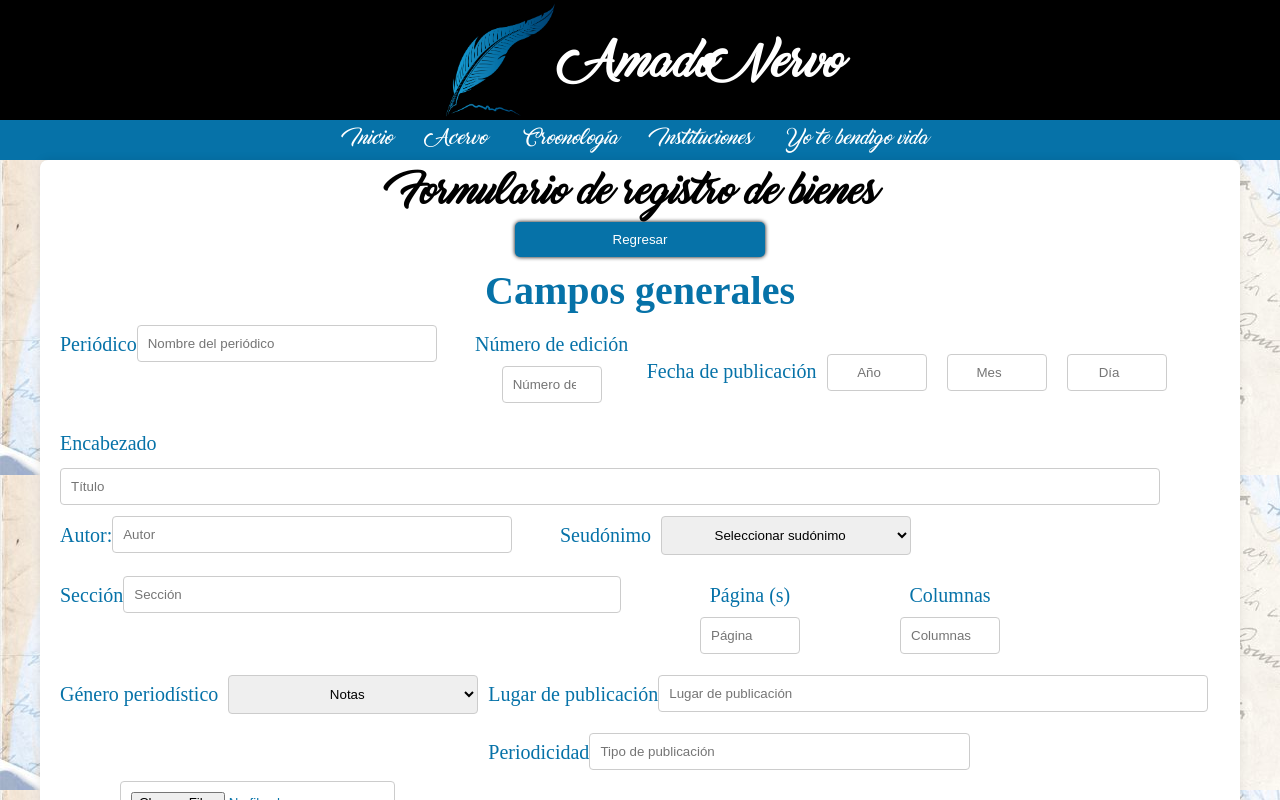
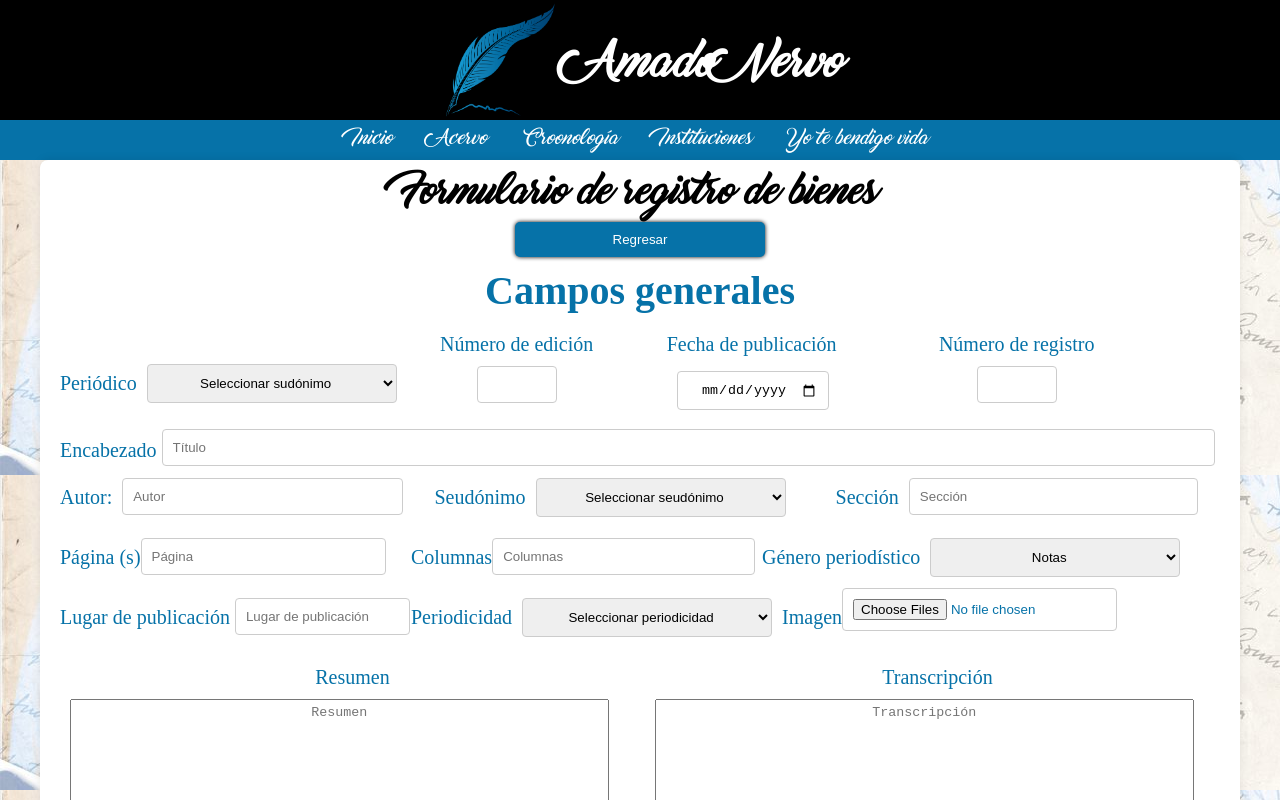
Before and after one commit to Robinlop64/client_nervo, a React (Create React App) app: page /registro/periodicos in a window 1280 px wide. Shown: the top 800 px of the page. Built offline with nearby package versions, Linux system fonts and the light colour scheme.

Commit message:
regperiodicos

```diff
--- a/src/componentes/pages/formularios/RegPeriodicos.js
+++ b/src/componentes/pages/formularios/RegPeriodicos.js
@@ -143,25 +143,9 @@ export const RegPeriodicos = () => {
     const guardar_foto = async (e) => {
         e.preventDefault();
         let nueva_foto = formulario;
-        const { datos } = await Api("https://backend-prueba-apel.onrender.com/api/hemerografia/registrar", "POST", nueva_foto);
+        //const { datos } = await Api("https://backend-prueba-apel.onrender.com/api/hemerografia/registrar", "POST", nueva_foto);
+        console.log(nueva_foto)
 
-        if (datos.status === "successs") {
-            console.log("status success")
-            const fileInput = document.querySelector("#file");
-            const formData = new FormData();
-            Array.from(fileInput.files).forEach((file, index) => {
-                formData.append(`files`, file);
-            });
-            console.log("formdata",formData)
-            const { subida2 } = await Api(`https://backend-prueba-apel.onrender.com/api/hemerografia/registrar-imagen/${datos.publicacionGuardada._id}`, "POST", formData, true);
-            const { subida } = await Api(`https://backend-google-fnsu.onrender.com/api/hemerografia/registrar-imagen/${datos.publicacionGuardada._id}`, "POST", formData, true);
-
-            setResultado(true);
-            setSaved("saved");
-        } else {
-            console.log("status error")
-            setSaved("error");
-        }
     };
 
     return (
@@ -181,42 +165,57 @@ export const RegPeriodicos = () => {
                         <h2>Campos generales</h2>
 
                         <div className='divisor_form'>
-                        <div className='divisor_form'>
-                            <div className="form-group">
+
+                            <div className="form-group" id="nombrePeriodico">
                                 <label htmlFor="nombrePeriodico">Periódico</label>
+                                <select
+                                    id="nombrePeriodicoSelect"
+                                    name="nombre_periodico"
+                                    value={formulario.nombre_periodico || ''}
+                                    onChange={cambiado}
+                                >
+
+                                    <option value="">Seleccionar sudónimo</option>
+                                    <option value="El Nacional">El Nacional</option>
+
+                                </select>
+
+
+                            </div>
+                            <div className="form-group" id="numeroEdicion">
+                                <label htmlFor="numeroEdicion">Número de edición</label>
                                 <input
-                                    type="text"
-                                    id="nombrePeriodico"
-                                    name="nombre_periodico"
-                                    placeholder="Nombre del periódico"
-                                    value={formulario.nombre_periodico || ''}
+                                    type="number"
+                                    id="numeroEdicionInput"
+                                    name="numero_edicion"
+                                    value={formulario.numero_edicion}
                                     onChange={cambiado}
                                 />
                             </div>
-                            <div className="form-group" id='fecha2'>
-                                <label htmlFor="numeroEdicion">Número de edición</label>
+
+                            <div className="form-group" id="FechaPublicacion">
+                            <label id='fecha_publicacionLabel'>Fecha de publicación</label>
+                            <input
+                                type="date"
+                                name="anio2"
+                                value={formulario.fecha_publicacion}
+                                onChange={cambiado}
+                            />
+                            </div>
+
+                            <div className="form-group" id="numeroEdicion">
+                                <label htmlFor="numeroEdicion">Número de registro</label>
                                 <input
                                     type="number"
-                                    id="numeroEdicion"
-                                    name="num_edicion"
-                                    placeholder="Número de edición"
-                                    value={formulario.num_edicion || ''}
+                                    id="numeroEdicionInput"
+                                    name="numero_registro"
+                                    value={formulario.numero_registro || ''}
                                     onChange={cambiado}
                                 />
                             </div>
                             <div className="form-group">
-                            <label id='fecha_publicacion'>Fecha de publicación</label>
-                            </div>
-                            <div className="form-group" id='fecha3'>
-                                <input type="number" name="anio2" className="small-input" placeholder="Año" value={formulario.anio2 || ''} onChange={cambiado} />
-                                <input type="number" name="mes2" className="small-input" placeholder="Mes" value={formulario.mes2 || ''} onChange={cambiado} />
-                                <input type="number" name="dia2" className="small-input" placeholder="Día" value={formulario.dia2 || ''} onChange={cambiado} />
-                            </div>
-
-
-                            <div className="form-group">
                                 <label>Encabezado</label>
-                                <input type="textarea" name="titulo" placeholder="Título" value={formulario.titulo || ''} onChange={cambiado} />
+                                <input id='encabezado' type="textarea" name="encabezado" placeholder="Título" value={formulario.encabezado|| ''} onChange={cambiado} />
                             </div>
 
                             <div className="form-group" id='autor'>
@@ -231,7 +230,7 @@ export const RegPeriodicos = () => {
                                     value={formulario.seudonimos || ''}
                                     onChange={cambiado}
                                 >
-                                    <option value="">Seleccionar sudónimo</option>
+                                    <option value="">Seleccionar seudónimo</option>
                                     <option value="Román">Román</option>
                                     <option value="Rip-Rip">Rip-Rip</option>
                                     <option value="Tricio">Tricio</option>
@@ -252,18 +251,22 @@ export const RegPeriodicos = () => {
                                     onChange={cambiado}
                                 />
                             </div>
-                            <div className="form-group" id='fecha2'>
+                        </div>
+                            <div className='divisor_form2'>
+
+
+                            <div className="form-group" id='pagina'>
                                 <label htmlFor="pagina">Página (s)</label>
                                 <input
                                     type="text"
-                                    id="pagina"
-                                    name="num_paginas"
+                                    id="paginaInput"
+                                    name="numero_paginas"
                                     placeholder="Página"
-                                    value={formulario.num_paginas || ''}
+                                    value={formulario.numero_paginas }
                                     onChange={cambiado}
                                 />
                             </div>
-                            <div className="form-group" id='fecha2' >
+                            <div className="form-group" id='columnas' >
                                 <label htmlFor="columnas">Columnas</label>
                                 <input
                                     type="text"
@@ -274,7 +277,6 @@ export const RegPeriodicos = () => {
                                     onChange={cambiado}
                                 />
                             </div>
-
                             <div className="form-group">
                                 <label>Género periodístico</label>
                                 <select
@@ -289,27 +291,32 @@ export const RegPeriodicos = () => {
                                 </select>
                             </div>
 
-                            <div className="form-group">
+                            <div className="form-group" id="lugarPublicacion">
                                 <label htmlFor="encabezado">Lugar de publicación</label>
                                 <input
                                     type="text"
-                                    id="encabezado"
-                                    name="encabezado"
+                                    id="lugarPublicacionInput"
+                                    name="lugar_publicacion"
                                     placeholder="Lugar de publicación"
-                                    value={formulario.encabezado || ''}
+                                    value={formulario.lugar_publicacion || ''}
                                     onChange={cambiado}
                                 />
                             </div>
-                            <div className="form-group" id="tipoPublicacion">
+                            <div className="form-group" id="periodicidad">
                                 <label htmlFor="tipoPublicacion">Periodicidad</label>
-                                <input
+                                <select
                                     type="text"
-                                    id="tipoPublicacionInput"
-                                    name="tipo_publicacion"
+                                    id="periodicidadInput"
+                                    name="periodicidad"
                                     placeholder="Tipo de publicación"
-                                    value={formulario.tipo_publicacion || ''}
+                                    value={formulario.periodicidad || ''}
                                     onChange={cambiado}
-                                />
+                                >
+                                <option value="">Seleccionar periodicidad</option>
+                                <option value="Diaria">Diaria</option>
+                                <option value="Semanal">Semanal</option>
+                                <option value="Mensual">Mensual</option>
+                                </select>
                             </div>
                             <div className='form-group'>
                                 <label htmlFor='file0'>Imagen</label>
@@ -338,7 +345,7 @@ export const RegPeriodicos = () => {
                                     onChange={cambiado}
                                 />
                             </div>
-                        </div>
+
 
                             <div className="form-group">
                                 <label>País:</label>
@@ -402,7 +409,7 @@ export const RegPeriodicos = () => {
                                 <select name="coleccion" value={formulario.coleccion || ''} onChange={cambiado}>
                                     <option value="">Seleccionar la colección</option>
                                     <option value="Privada">Privada</option>
-                                    <option value="Creación">Pública</option>
+                                    <option value="Pública">Pública</option>
                                 </select>
                             </div>
 
@@ -465,8 +472,8 @@ export const RegPeriodicos = () => {
                                     <option value="Repatriación de los restos de Amado Nervo">Repatriación de los restos de Amado Nervo</option>
                                 </select>
                             </div>
+                            </div>
 
-                        </div>
 
 
 
--- a/src/index.css
+++ b/src/index.css
@@ -798,19 +798,17 @@ h1 {
   clear: both;
   color: #0672A8;
   width: 1170px;
-  height: 300px;
+  height: 200px;
 }
-#autor {
-  max-width: 500px;
-  min-width: 500px;
+.divisor_form2{
+  clear: both;
+  color: #0672A8;
+  width: 1170px;
+  height: 500px;
+  display: block;
+  float: left;
 }
-#autor input{
-  max-width: 400px;
-  min-width: 400px;
-  padding: 10px;
 
-
-}
 #num_album{
   max-width: 160px;
   min-width: 160px;
@@ -881,44 +879,8 @@ h1 {
   padding-left: 10px;
   margin-top: 5px; /* Add some margin to separate the input from the label */
 }
-#fecha_publicacion{
-  margin-top: 45px;
-}
-#encabezado{
-  max-width: 550px;
-  min-width: 550px;
-}
-#seccion{
-  width: 50%;
-}
-#seccionInput{
-  max-width: 85%;
-  min-width: 85%;
-}
-#columnas{
-  width: 50%;
-}
 
-#columnasInput{
-  max-width: 75%;
-  min-width: 75%;
-}
 
-#colaboradores{
-  width: 50%;
-}
-#colaboradoresInput{
-  max-width: 75%;
-  min-width: 75%;
-}
-#tipoPublicacion{
-  width: 50%;
-}
-#tipoPublicacionInput{
-  max-width: 65%;
-  min-width: 65%;
-  margin-left: 30px;
-}
 #resumen{
   width: 50%;
 
@@ -1071,7 +1033,132 @@ button:hover {
   background-color: #005f88;
 }
 
+/*--------------------------------------Formulario Hemerografia---------------------------------------*/
 
+#nombrePeriodico{
+  margin-top: 40px;
+}
+#numeroEdicion{
+  max-width: 200px;
+  min-width: 200px;
+  display: flex;
+  flex-direction: column;
+  align-items: center;
+  justify-content: center;
+  margin-left: 10px;
+  text-align: center;
+}
+#numeroEdicionInput{
+  max-width: 100px;
+  min-width: 100px;
+  padding-left: 10px;
+  margin-top: 5px; /* Add some margin to separate the input from the label */
+}
+
+#numeroEdicion Input{
+  display: block;
+  float: left;
+  max-width: 40%;
+  min-width: 40%;
+}
+#FechaPublicacion{
+  max-width: 190px;
+  min-width: 190px;
+  display: block;
+  flex-direction: column;
+  align-items: center;
+  justify-content: center;
+  margin-left: 50px;
+  margin-right: 50px;
+  text-align: center;
+}
+#FechaPublicacionInput{
+  max-width: 100px;
+  min-width: 100px;
+  padding-left: 10px;
+  margin-top: 5px; /* Add some margin to separate the input from the label */
+}
+
+#FechaPublicacion Input{
+  display: block;
+  float: left;
+  max-width: 80%;
+  min-width: 80%;
+}
+#encabezado{
+  max-width: 90%;
+  min-width: 90%;
+  margin-left: 5px;
+}
+#autor {
+  max-width: 32%;
+  min-width: 32%;
+}
+#autor label{
+  margin-right: 10px;
+}
+#autor input{
+  max-width: 75%;
+  min-width: 75%;
+  padding: 10px;
+  margin-left: 20px;
+
+
+}
+#seccion{
+  width: 33%;
+  margin-left: 40px;
+}
+#seccion label{
+  margin-right: 10px;
+}
+#seccionInput{
+  max-width: 75%;
+  min-width: 75%;
+  margin-left: 10px;
+}
+#pagina{
+  float: left;
+  clear: both;
+  width: 30%;
+}
+#paginaInput{
+  max-width: 70%;
+  min-width: 70%;
+}
+#columnas{
+  width: 30%;
+  float: left;
+}
+#columnasInput{
+  max-width: 75%;
+  min-width: 75%;
+}
+#lugarPublicacion{
+  width: 30%;
+}
+#lugarPublicacion label{
+  margin-right: 5px;
+}
+#lugarPublicacionInput{
+max-width: 50%;
+min-width: 50%;
+}
+#colaboradores{
+  width: 50%;
+}
+#colaboradoresInput{
+  max-width: 75%;
+  min-width: 75%;
+}
+#tipoPublicacion{
+  width: 50%;
+}
+#tipoPublicacionInput{
+  max-width: 65%;
+  min-width: 65%;
+  margin-left: 30px;
+}
 /*--------------------------------------Fotodetalle Menu end---------------------------------------*/
 #container2 {
   max-width: 900px;
```
